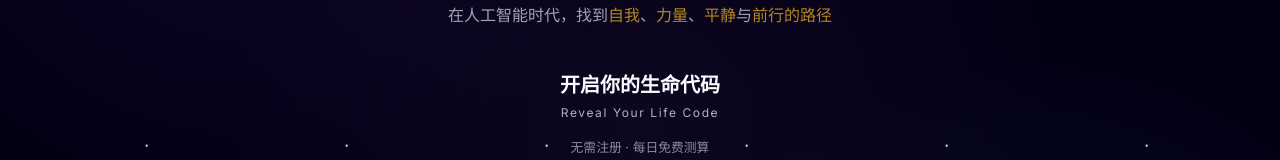
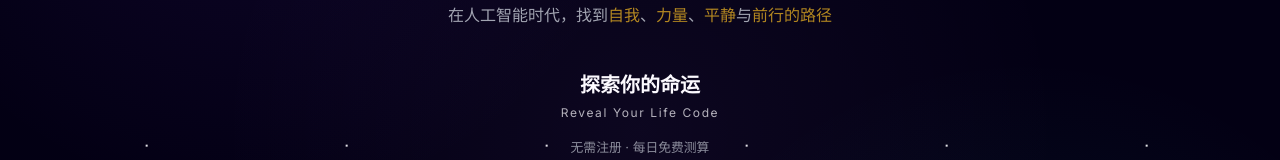
Before and after one commit to Astatine-y/fateful-chat, a Next.js app in the folder apps/web/: page / in a window 1280 px wide. Shown: the part 421-581 px from the top of the page. Built offline with nearby package versions, Linux system fonts and the light colour scheme; no server answers.

Commit message:
Refresh Vercel deploy

```diff
--- a/apps/web/src/app/page.tsx
+++ b/apps/web/src/app/page.tsx
@@ -53,7 +53,7 @@ export default function HomePage() {
 
         <div className="cta-container">
           <Link href="/bazi" className="btn-primary">
-            <span className="btn-zh">开启你的生命代码</span>
+            <span className="btn-zh">探索你的命运</span>
             <span className="btn-en">Reveal Your Life Code</span>
           </Link>
           <p className="cta-note">无需注册 · 每日免费测算</p>
```
